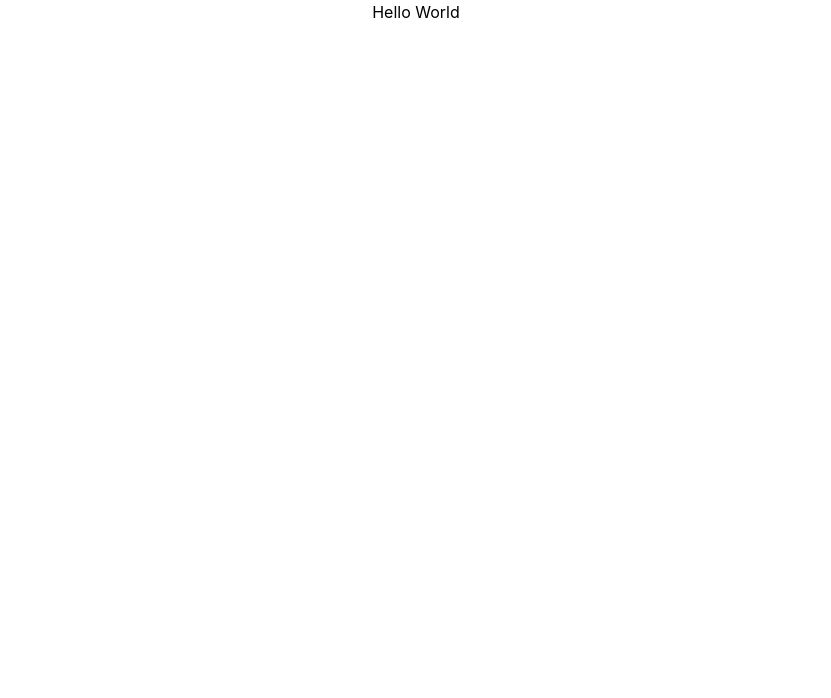
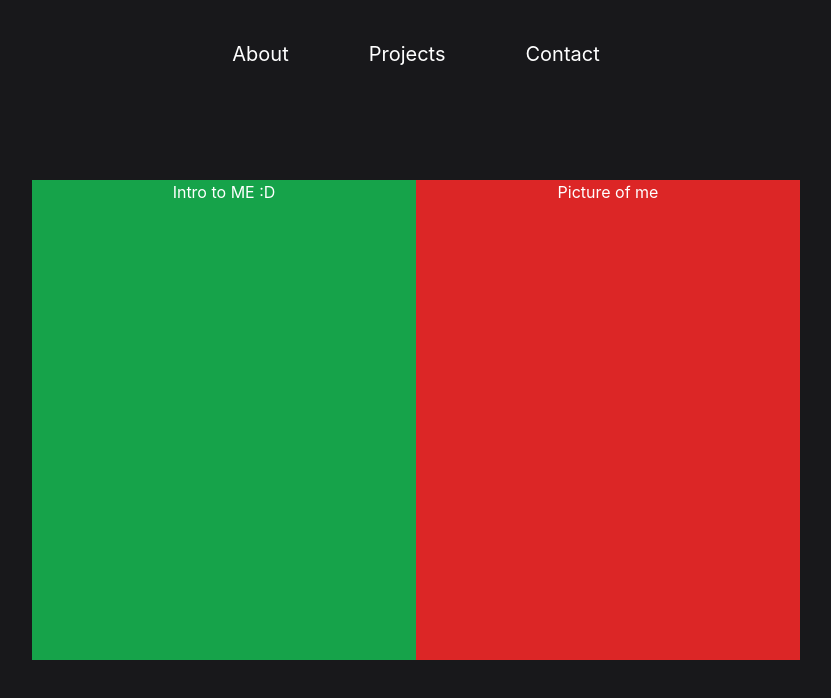
Before and after one commit to Viha123/viha123.github.io, a React (Create React App) app: page / in a window 1280 px wide. Shown: the top 698 px of the page, without its empty margins (224-1055 px from the left). Built offline with nearby package versions, Linux system fonts and the light colour scheme.

Commit message:
cool navbar, and working on main intro page

```diff
--- a/src/App.js
+++ b/src/App.js
@@ -1,9 +1,17 @@
-import './App.css';
-
+import React from 'react';
+import ReactDOM from 'react-dom/client';
+import Navbar from './components/navbar';
+import Project from './components/project';
+import Hero from "./components/Hero"
 function App() {
   return (
-    <div className="App">
-      Hello World
+    <div class = "bg-zinc-900 text-white h-screen">
+      <Navbar/>
+      <div className = "mt-10 pt-8 align-middle justify-center flex bg-slate-350">
+        <Hero/>
+      </div>
+
+      {/* <Project/> */}
     </div>
   );
 }
--- /dev/null
+++ b/src/components/Hero.js
@@ -0,0 +1,15 @@
+import React from "react";
+import ReactDOM from "react-dom/client";
+export default function Hero() {
+  return (
+    <div id = "big-container" className="bg-slate-400 w-[60vw] h-[60vh] flex flex-row place-content-center align-middle">
+
+        <div id="left-part" className="w-[50%] flex flex-row place-content-center bg-green-600 justify-center align-middle">
+            Intro to ME :D
+        </div>
+        <div id="right-part" className="w-[50%] flex flex-row place-content-center bg-red-600">Picture of me</div>
+
+
+    </div>
+  );
+}
--- /dev/null
+++ b/src/components/navbar.js
@@ -0,0 +1,25 @@
+import React from 'react';
+import "../navbar.css"
+import NavbarElement from './navbarElement';
+export default function Navbar () {
+    return (
+        <header>
+        {/* <input type="checkbox" id = "nav-toggle" class = "nav-toggle"></input> */}
+        <nav className='pt-10 pb-10'>
+            <ul className = "flex flex-row place-content-center">
+                {/* <li>About</li>
+                <li>Projects</li>
+                <li>Contact</li> */}
+                <NavbarElement name = "About" />
+                <NavbarElement name = "Projects" />
+                <NavbarElement name = "Contact" />
+
+            </ul>
+
+        </nav>
+        <label for="nav-toggle" class ="nav-toggle-label">
+            <span></span>
+        </label>
+    </header>
+    )
+}
--- /dev/null
+++ b/src/components/navbarElement.js
@@ -0,0 +1,9 @@
+import React from "react";
+export default function NavbarElement(props) {
+  return (
+    <a class="cursor-pointer ml-10 mr-10 relative text-xl w-fit block after:block after:content-[''] after:absolute after:h-[3px] after:bg-white after:w-full after:scale-x-0 after:hover:scale-x-100 after:transition after:duration-300 after:origin-center">
+       {props.name}
+    </a>
+
+  );
+}
--- /dev/null
+++ b/src/components/project.js
@@ -0,0 +1,9 @@
+import React from 'react';
+import ReactDOM from 'react-dom/client';
+export default function Project () {
+    return (
+        <div>
+            Project
+        </div>
+    )
+}
```
Also changed, not shown: src/navbar.css (added).
